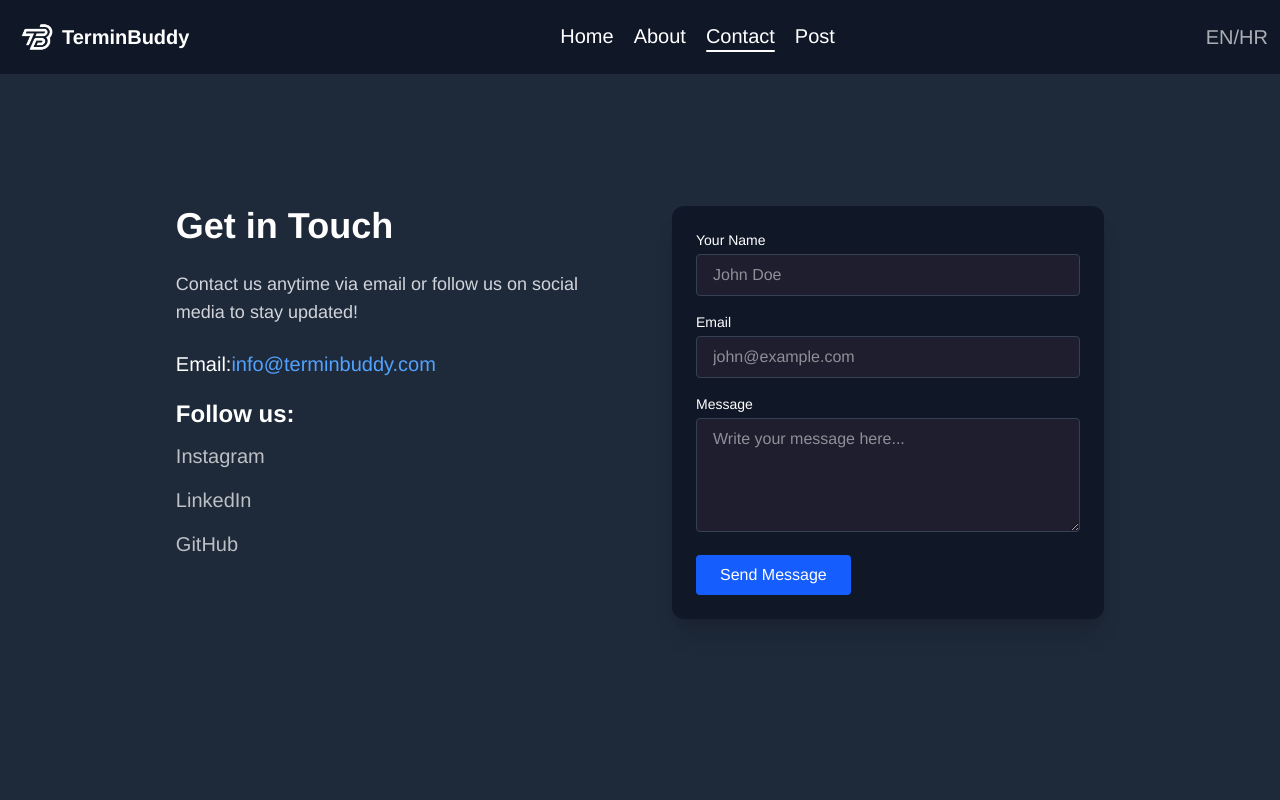
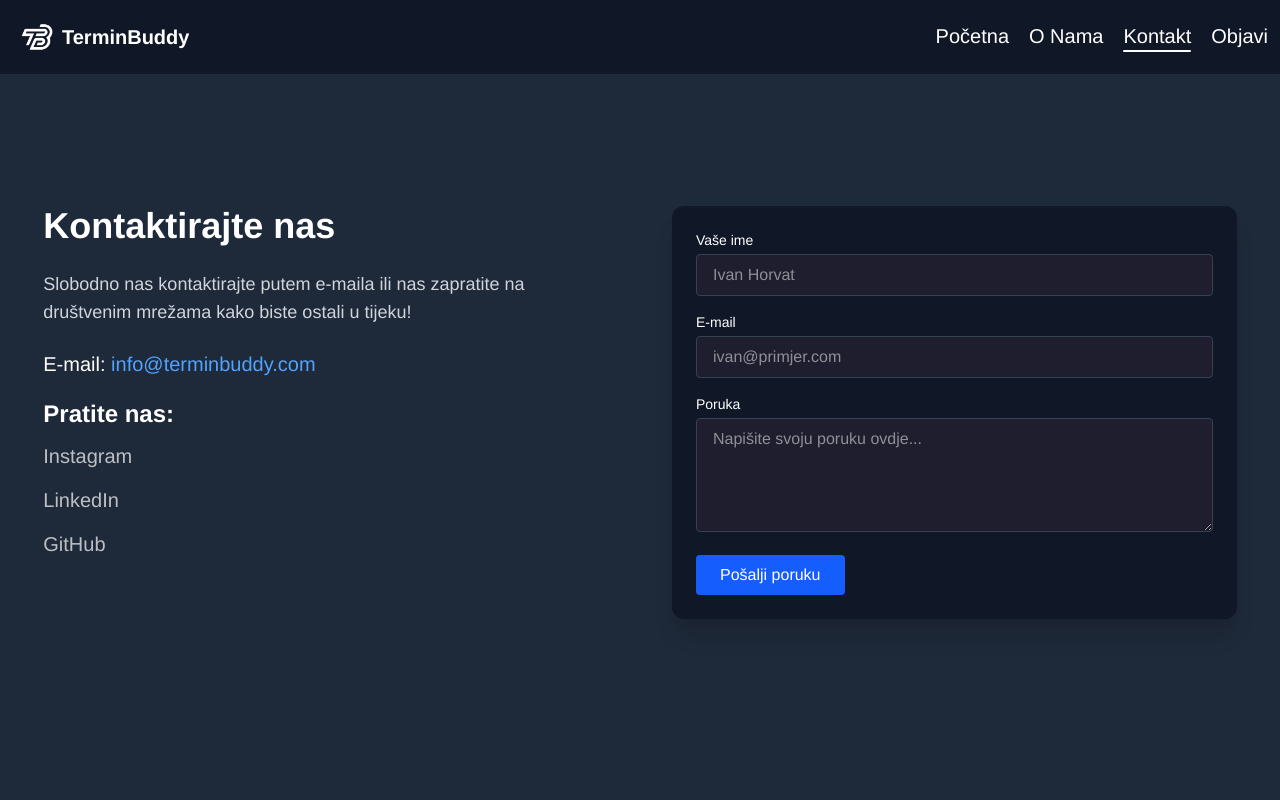
Before and after one commit to OnlyMatia/terminbuddy, a Next.js app: page /contact in a window 1280 px wide. Shown: the top 800 px of the page. Built offline with nearby package versions, Linux system fonts and the light colour scheme.

Commit message:
hrvatski jezik

```diff
--- a/app/[sport]/page.js
+++ b/app/[sport]/page.js
@@ -1,4 +1,5 @@
 "use client"
+
 import { useSearchParams } from 'next/navigation'
 
 export default function SportDetails() {
@@ -26,19 +27,19 @@ export default function SportDetails() {
             <p className="mt-4 text-gray-300 text-base leading-relaxed">{description}</p>
 
             <div className="mt-6 space-y-2 text-lg text-gray-400">
-              <p><span className="font-semibold text-white">📍 Location:</span> {location}</p>
-              <p><span className="font-semibold text-white">📅 Date:</span> {date}</p>
-              <p><span className="font-semibold text-white">⏰ Time:</span> {time}</p>
-              <p><span className="font-semibold text-white">👥 Missing players:</span> {peopleMissing}</p>
-              <p><span className="font-semibold text-white">✍️ Author:</span> {author}</p>
+              <p><span className="font-semibold text-white">📍 Lokacija:</span> {location}</p>
+              <p><span className="font-semibold text-white">📅 Datum:</span> {date}</p>
+              <p><span className="font-semibold text-white">⏰ Vrijeme:</span> {time}</p>
+              <p><span className="font-semibold text-white">👥 Nedostaje igrača:</span> {peopleMissing}</p>
+              <p><span className="font-semibold text-white">✍️ Autor:</span> {author}</p>
             </div>
 
             <div className="mt-8 flex justify-center">
               <button
                 className="cursor-pointer bg-green-600 hover:bg-green-500 transition-colors duration-300 text-white px-6 py-2 rounded-lg font-semibold"
-                onClick={() => alert("!!!")}
+                onClick={() => alert("Kontaktiraj organizatora!")}
               >
-                Contact
+                Kontaktiraj
               </button>
             </div>
           </div>
--- a/app/components/Footer.jsx
+++ b/app/components/Footer.jsx
@@ -2,10 +2,10 @@ import Link from "next/link";
 
 export default function Footer() {
     const navLinks = [
-        { name: "Home", route: "/" },
-        { name: "Post", route: "/post" },
-        { name: "About", route: "/about" },
-        { name: "Contact", route: "/contact" },
+        { name: "Početna", route: "/" },
+        { name: "Objavi", route: "/post" },
+        { name: "O Nama", route: "/about" },
+        { name: "Kontakt", route: "/contact" },
     ];
     const socialLinks = [
         { name: "Instagram", route: "https://instagram.com" },
@@ -27,7 +27,7 @@ export default function Footer() {
 
 
                 <div className="flex flex-col items-start">
-                    <h3 className="text-xl font-semibold mb-2">Navigation</h3>
+                    <h3 className="text-xl font-semibold mb-2">Navigacija</h3>
                     <ul className="space-y-2 text-normal">
                         {navLinks.map((el) => (
                             <li className="group text-[#ffffffb4]" key={el.name}>
@@ -42,7 +42,7 @@ export default function Footer() {
 
 
                 <div className="flex flex-col items-start">
-                    <h3 className="text-xl font-semibold mb-2">Social</h3>
+                    <h3 className="text-xl font-semibold mb-2">Društvene mreže</h3>
                     <ul className="space-y-2 text-normal">
                         {socialLinks.map((el) => (
                             <li className="group text-[#ffffffb4]" key={el.name}>
@@ -56,8 +56,8 @@ export default function Footer() {
                 </div>
             </div>
 
-            <div className="bg-[#0a0a0a] w-full py-4 text-center text-xs text-[#9f9f9f]">
-                Designed & Developed by{" "}
+            <div className="bg-[#0a0a0a] w-full py-2 text-center text-sm text-[#9f9f9f]">
+                Napravio -{" "}
                 <a
                     href="https://matijasajin.com"
                     target="_blank"
@@ -66,6 +66,7 @@ export default function Footer() {
                 >
                     matija sajin
                 </a>
+
             </div>
         </footer>
     );
--- a/app/components/Navbar.jsx
+++ b/app/components/Navbar.jsx
@@ -4,11 +4,18 @@ import Link from "next/link"
 import { useEffect, useState } from "react"
 import { usePathname } from "next/navigation"
 
+// const links = [
+//     { name: "home", ime:"početna", route: "/" },
+//     { name: "about", ime: "o nama", route: "/about" },
+//     { name: "contact", ime: "kontakt", route: "/contact" },
+//     { name: "post", ime: "objavi", route: "/post" },
+// ]
+
 const links = [
-    { name: "home", ime:"početna", route: "/" },
-    { name: "about", ime: "o nama", route: "/about" },
-    { name: "contact", ime: "kontakt", route: "/contact" },
-    { name: "post", ime: "objavi", route: "/post" },
+    { name: "početna", route: "/" },
+    { name: "o nama", route: "/about" },
+    { name: "kontakt", route: "/contact" },
+    { name: "objavi", route: "/post" },
 ]
 
 export default function Navbar() {
@@ -54,7 +61,7 @@ export default function Navbar() {
             })}
             </ul>
 
-            <div className="text-medium text-[#ffffffa6]">
+            {/* <div className="text-medium text-[#ffffffa6]">
                 <span className="hover:text-white cursor-pointer"
                 onClick={() => setLang(true)}>
                     EN
@@ -64,7 +71,7 @@ export default function Navbar() {
                 onClick={() => setLang(false)}>
                     HR
                 </span>
-            </div>
+            </div> */}
 
             <button
             className="md:hidden flex flex-col justify-center gap-1.5 rounded z-50 cursor-pointer"
--- a/app/contact/page.js
+++ b/app/contact/page.js
@@ -2,23 +2,22 @@ export default function Contact() {
     return (
         <section className="bg-[#1E2939] text-white min-h-screen py-16 px-4 flex items-center">
             <div className="max-w-7xl mx-auto flex flex-col md:flex-row gap-16 items-start pt-6">
-                {/* Lijeva strana */}
-                <div className="flex-1 space-y-6 ">
-                    <h2 className="text-4xl font-bold">Get in Touch</h2>
+                <div className="flex-1 space-y-6">
+                    <h2 className="text-4xl font-bold">Kontaktirajte nas</h2>
                     <p className="text-[#d1d5db] text-lg">
-                        Contact us anytime via email or follow us on social media to stay updated!
+                        Slobodno nas kontaktirajte putem e-maila ili nas zapratite na društvenim mrežama kako biste ostali u tijeku!
                     </p>
 
                     <div className="space-y-5 text-xl">
-                        <p className="">
-                            Email:
+                        <p>
+                            E-mail:{" "}
                             <a href="mailto:info@terminbuddy.com" className="text-blue-400 hover:underline">
                                 info@terminbuddy.com
                             </a>
                         </p>
 
-                        <div className="space-y-1 ">
-                            <p className="text-2xl font-bold pb-2">Follow us:</p>
+                        <div className="space-y-1">
+                            <p className="text-2xl font-bold pb-2">Pratite nas:</p>
                             <ul className="flex gap-4 flex-col">
                                 {[
                                     { name: "Instagram", url: "https://instagram.com" },
@@ -33,7 +32,6 @@ export default function Contact() {
                                             className="text-[#ffffffb4] hover:text-white transition relative"
                                         >
                                             {social.name}
-
                                         </a>
                                     </li>
                                 ))}
@@ -42,38 +40,37 @@ export default function Contact() {
                     </div>
                 </div>
 
-                {/* Desna strana - Forma */}
                 <div className="flex-1 w-full">
                     <form className="bg-[#101828] p-6 rounded-xl shadow-xl space-y-4">
                         <div>
-                            <label className="block mb-1 text-sm">Your Name</label>
+                            <label className="block mb-1 text-sm">Vaše ime</label>
                             <input
                                 type="text"
                                 className="w-full px-4 py-2 rounded bg-[#1e1e2f] border border-gray-700 text-white focus:outline-none focus:ring-2 focus:ring-blue-500"
-                                placeholder="John Doe"
+                                placeholder="Ivan Horvat"
                             />
                         </div>
                         <div>
-                            <label className="block mb-1 text-sm">Email</label>
+                            <label className="block mb-1 text-sm">E-mail</label>
                             <input
                                 type="email"
                                 className="w-full px-4 py-2 rounded bg-[#1e1e2f] border border-gray-700 text-white focus:outline-none focus:ring-2 focus:ring-blue-500"
-                                placeholder="john@example.com"
+                                placeholder="ivan@primjer.com"
                             />
                         </div>
                         <div>
-                            <label className="block mb-1 text-sm">Message</label>
+                            <label className="block mb-1 text-sm">Poruka</label>
                             <textarea
                                 rows={4}
                                 className="w-full px-4 py-2 rounded bg-[#1e1e2f] border border-gray-700 text-white focus:outline-none focus:ring-2 focus:ring-blue-500"
-                                placeholder="Write your message here..."
+                                placeholder="Napišite svoju poruku ovdje..."
                             />
                         </div>
                         <button
                             type="submit"
                             className="bg-blue-600 hover:bg-blue-700 text-white px-6 py-2 rounded font-medium transition"
                         >
-                            Send Message
+                            Pošalji poruku
                         </button>
                     </form>
                 </div>
--- a/app/post/page.js
+++ b/app/post/page.js
@@ -1,4 +1,5 @@
 "use client"
+
 import { useState } from "react"
 import { addPost } from "../utils/addPost"
 import { v4 as uuidv4 } from "uuid"
@@ -49,14 +50,13 @@ export default function Post() {
 
         const allFieldsFilled = Object.values(formData).every((value) => value.trim() !== '');
         if (!allFieldsFilled) {
-            alert('Please fill out all fields.');
+            alert('Molimo ispunite sva polja.');
             return;
         }
 
         setLoading(true);
         setError('');
         setSuccess(false);
-
 
         const postWithId = { ...formData, id: uuidv4() };
 
@@ -78,7 +78,7 @@ export default function Post() {
                 author: ''
             });
         } catch (error) {
-            setError('Failed to add post. Please try again.');
+            setError('Greška pri dodavanju objave. Pokušajte ponovno.');
         } finally {
             setLoading(false);
         }
@@ -89,20 +89,20 @@ export default function Post() {
     return (
         <div className="min-h-screen bg-[#1E2939] text-white py-10 px-4 flex justify-center items-center">
             <div className="w-full max-w-7xl">
-                <h1 className="text-4xl font-bold mb-8 text-center">Create New Post</h1>
+                <h1 className="text-4xl font-bold mb-8 text-center">Kreiraj novu objavu</h1>
                 <form
                     onSubmit={handleSubmit}
                     className="grid grid-cols-1 md:grid-cols-2 gap-6 bg-gray-900 p-8 rounded-2xl shadow-xl"
                 >
                     <div className="flex flex-col">
-                        <label className="mb-2 font-semibold uppercase">Author</label>
+                        <label className="mb-2 font-semibold uppercase">Autor</label>
                         <input
                             type="text"
                             name="author"
                             value={formData.author}
                             onChange={handleChange}
                             required
-                            placeholder="Enter your name"
+                            placeholder="Unesite svoje ime"
                             className="p-3 bg-transparent border-b border-white text-white focus:outline-none"
                         />
                     </div>
@@ -116,7 +116,7 @@ export default function Post() {
                             required
                             className="p-3 bg-transparent border-b border-white text-white focus:outline-none"
                         >
-                            <option value="" className="text-black">Select a sport</option>
+                            <option value="" className="text-black">Odaberite sport</option>
                             {Object.keys(sportImages).map(sport => (
                                 <option key={sport} value={sport} className="text-black">
                                     {sport}
@@ -126,19 +126,19 @@ export default function Post() {
                     </div>
 
                     <div className="flex flex-col">
-                        <label className="mb-2 font-semibold uppercase">Description</label>
+                        <label className="mb-2 font-semibold uppercase">Opis</label>
                         <textarea
                             name="description"
                             value={formData.description}
                             onChange={handleChange}
                             required
-                            placeholder="Short description"
+                            placeholder="Kratki opis"
                             className="p-3 bg-transparent border-b border-white text-white focus:outline-none resize-none"
                         />
                     </div>
 
                     <div className="flex flex-col">
-                        <label className="mb-2 font-semibold uppercase">Time</label>
+                        <label className="mb-2 font-semibold uppercase">Vrijeme</label>
                         <input
                             type="time"
                             name="time"
@@ -150,7 +150,7 @@ export default function Post() {
                     </div>
 
                     <div className="flex flex-col">
-                        <label className="mb-2 font-semibold uppercase">Date</label>
+                        <label className="mb-2 font-semibold uppercase">Datum</label>
                         <input
                             type="date"
                             name="date"
@@ -163,7 +163,7 @@ export default function Post() {
                     </div>
 
                     <div className="flex flex-col">
-                        <label className="mb-2 font-semibold uppercase">Location</label>
+                        <label className="mb-2 font-semibold uppercase">Lokacija</label>
                         <select
                             name="location"
                             value={formData.location}
@@ -171,7 +171,7 @@ export default function Post() {
                             required
                             className="p-3 bg-transparent border-b border-white text-white focus:outline-none"
                         >
-                            <option value="" className="text-black">Select a location</option>
+                            <option value="" className="text-black">Odaberite lokaciju</option>
                             {locations.map(loc => (
                                 <option key={loc} value={loc} className="text-black">
                                     {loc}
@@ -181,7 +181,7 @@ export default function Post() {
                     </div>
 
                     <div className="flex flex-col">
-                        <label className="mb-2 font-semibold uppercase">Players Missing</label>
+                        <label className="mb-2 font-semibold uppercase">Nedostaje igrača</label>
                         <input
                             type="number"
                             name="peopleMissing"
@@ -196,7 +196,7 @@ export default function Post() {
 
                     {formData.image && (
                         <div className="col-span-1 md:col-span-2">
-                            <label className="mb-2 block font-semibold uppercase">Image Preview</label>
+                            <label className="mb-2 block font-semibold uppercase">Pregled slike</label>
                             <div
                                 className="w-full h-64 rounded-lg bg-cover bg-center"
                                 style={{ backgroundImage: `url(${formData.image})` }}
@@ -210,13 +210,13 @@ export default function Post() {
                             className="bg-green-600 hover:bg-green-500 px-8 py-3 rounded-lg font-semibold transition"
                             disabled={loading}
                         >
-                            {loading ? "Submitting..." : "Post"}
+                            {loading ? "Slanje..." : "Objavi"}
                         </button>
                     </div>
                 </form>
 
                 {error && <p className="text-red-500 mt-4">{error}</p>}
-                {success && <p className="text-green-500 mt-4">Post successfully added!</p>}
+                {success && <p className="text-green-500 mt-4">Objava je uspješno dodana!</p>}
             </div>
         </div>
     )
```
Also changed, not shown: app/about/page.js (+6 -6 lines), app/components/ActiveSports.jsx (+10 -10 lines), app/components/Categories.jsx (+21 -11 lines).
